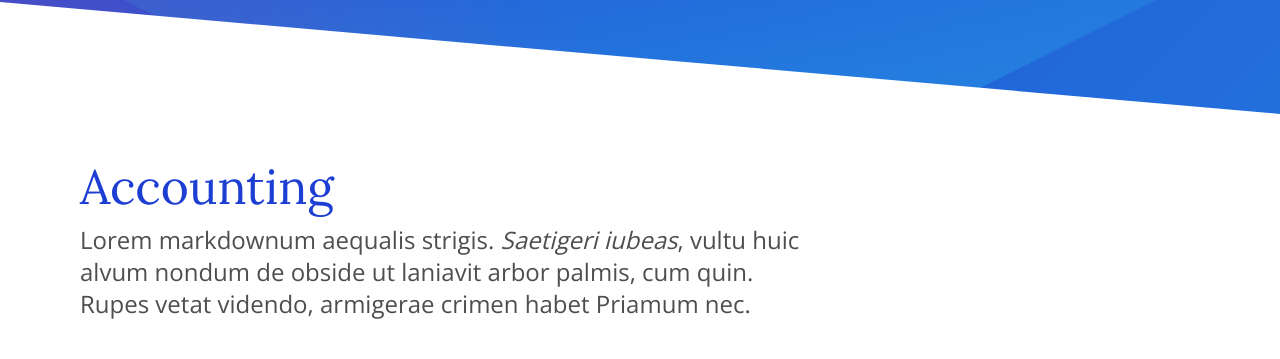
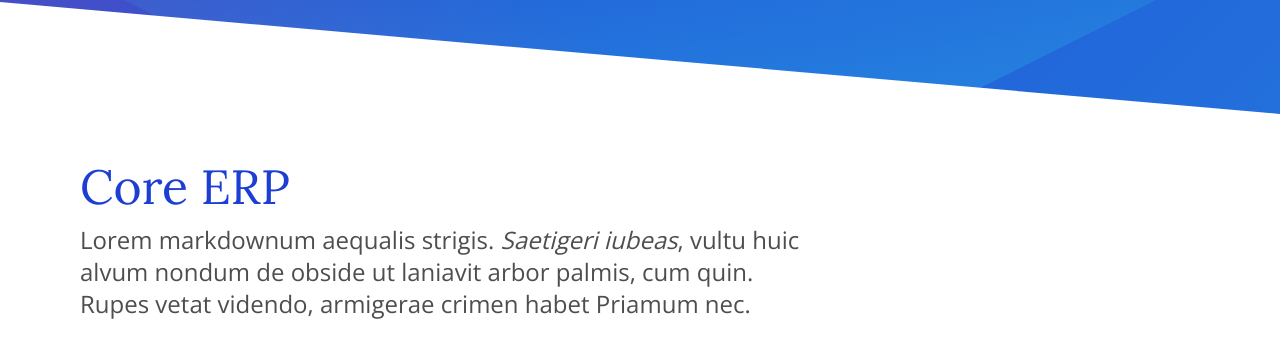
Before and after one commit to innoven-io/innoven-io.github.io, a Jekyll site: the page built from _services/erp.md, in a window 1280 px wide. Shown: the part 192-551 px from the top of the page. Built offline with Jekyll 4.4.1, drawn with Linux system fonts in a browser that asks for light colours.

Commit message:
Update and rename accounting.md to erp.md

```diff
--- a/_services/accounting.md
+++ b/_services/erp.md
@@ -1,5 +1,5 @@
 ---
-title: 'Accounting'
+title: 'Core ERP'
 image: '/services/noun_591323.png'
 ---
 
```
